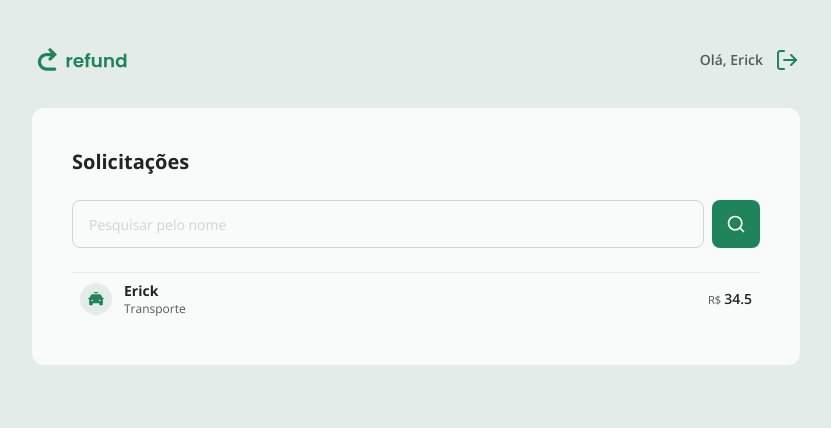
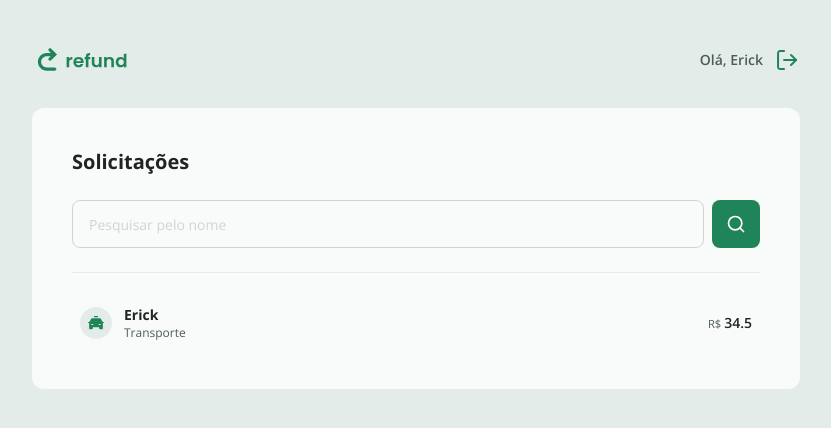
Before and after one commit to Erick-A-Martins/refund-react, a React (Vite) app: page / in a window 1280 px wide. Shown: the top 428 px of the page, without its empty margins (224-1055 px from the left). Built offline with nearby package versions, Linux system fonts and the light colour scheme.

Commit message:
customize scrollbar

```diff
--- a/src/index.css
+++ b/src/index.css
@@ -22,3 +22,15 @@ select {
     background-size: 1.25rem auto;
     cursor: pointer;
 }
+
+::-webkit-scrollbar {
+    width: 0.4rem;
+}
+
+::-webkit-scrollbar-thumb {
+    background-color: #e4ece9;
+}
+
+::-webkit-scrollbar-track {
+    background-color: transparent;
+}
--- a/src/pages/Dashboard.tsx
+++ b/src/pages/Dashboard.tsx
@@ -32,7 +32,7 @@ export function Dashboard(){
                 </Button>
             </form>
 
-            <div>
+            <div className="mt-6 flex flex-col gap-4 max-h-85.5 overflow-y-scroll">
                 <RefundItem data={REFUND_EXAMPLE} />
             </div>
 
```
